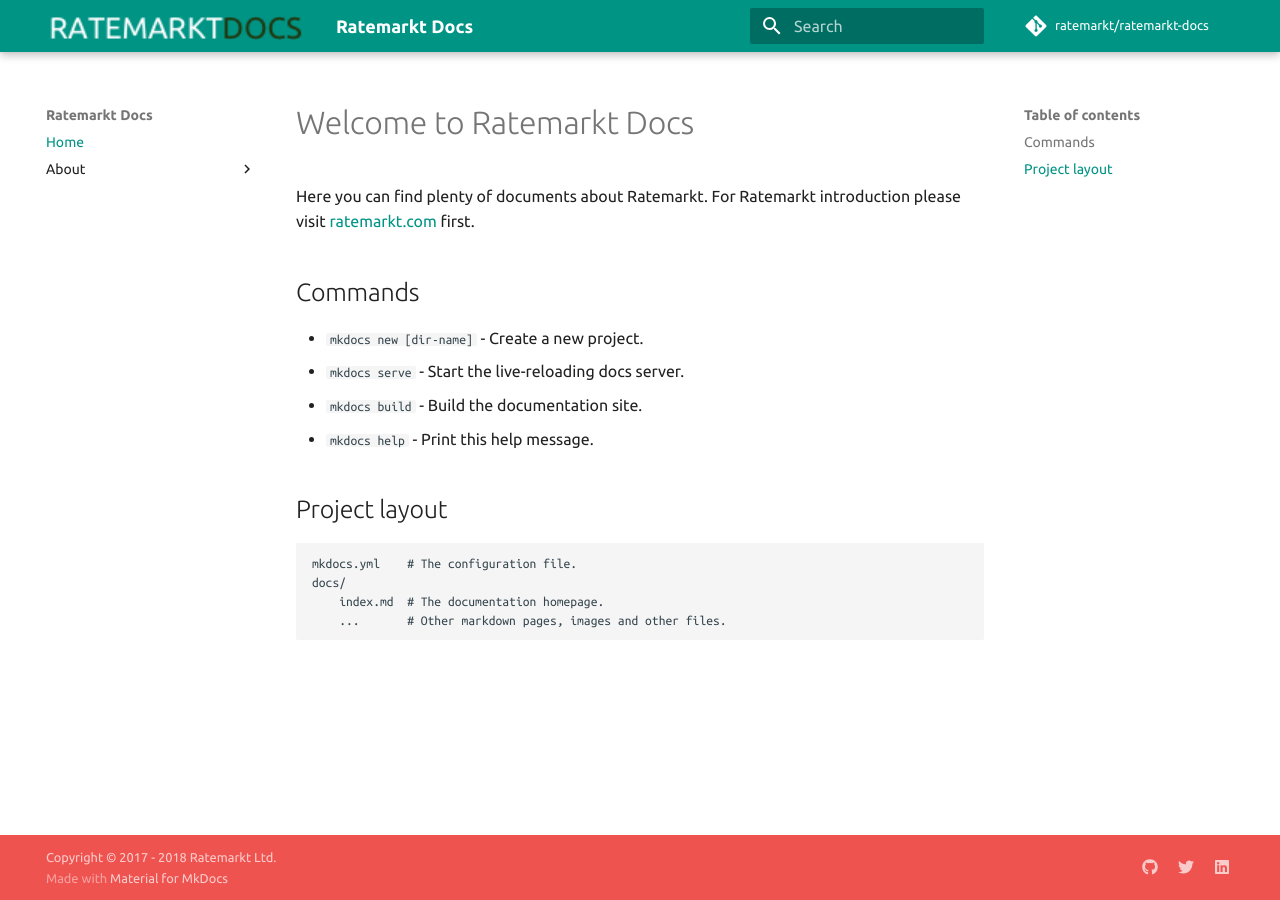
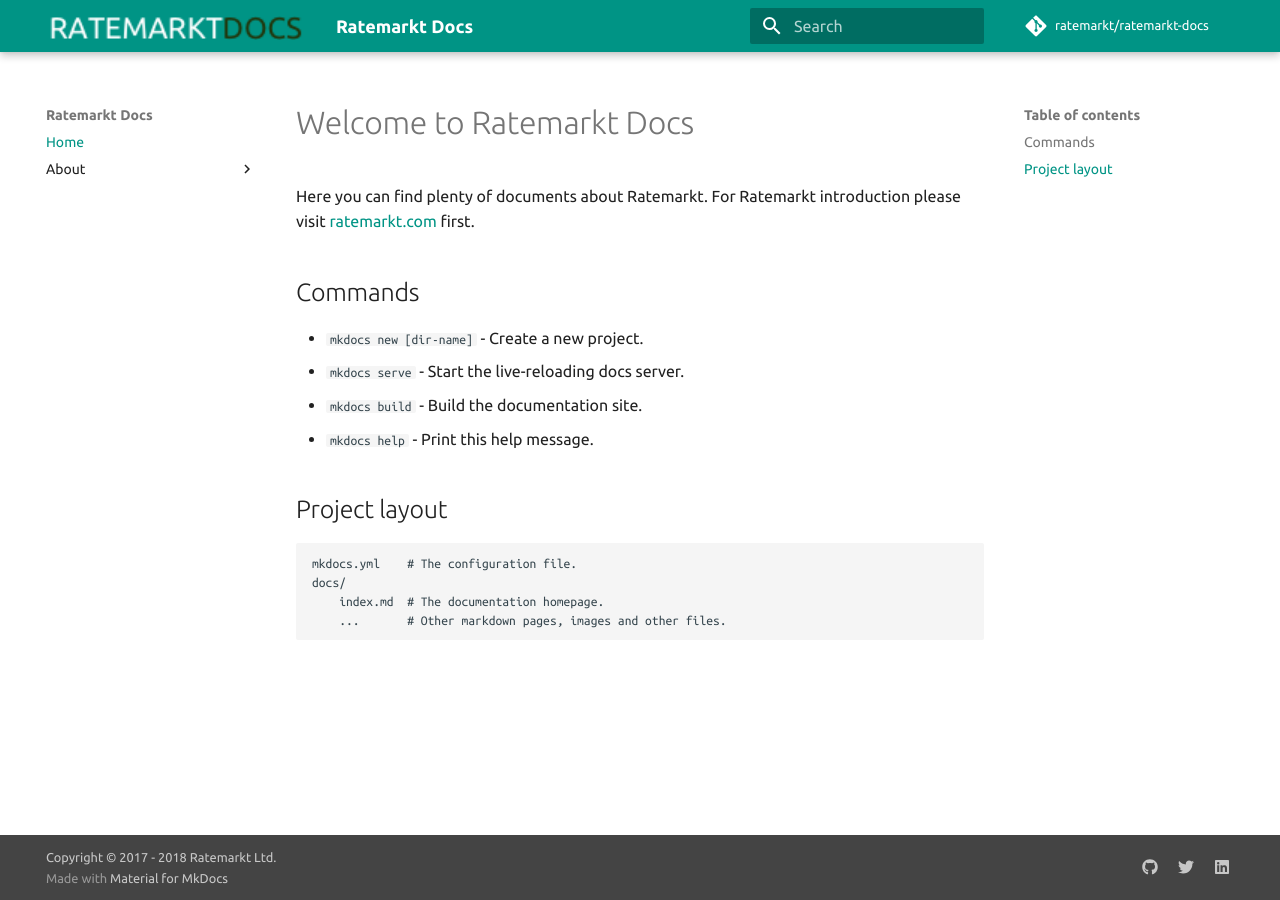
Before and after one commit to ratemarkt/ratemarkt-docs, an MkDocs documentation site: the page built from docs/index.md, in a window 1280 px wide. Built offline with MkDocs 1.6.1 and Material for MkDocs 9.7.7, drawn with Linux system fonts in a browser that asks for light colours; comment, search, counter and statistics services are not loaded; old or Windows-style settings are respelled for this version of MkDocs.

Commit message:
footer color

```diff
--- a/docs/css/extra.css
+++ b/docs/css/extra.css
@@ -14,5 +14,5 @@
 }
 
 .md-footer-meta {
-    background-color: #ef5350;
+    background-color: #444;
 }
```
